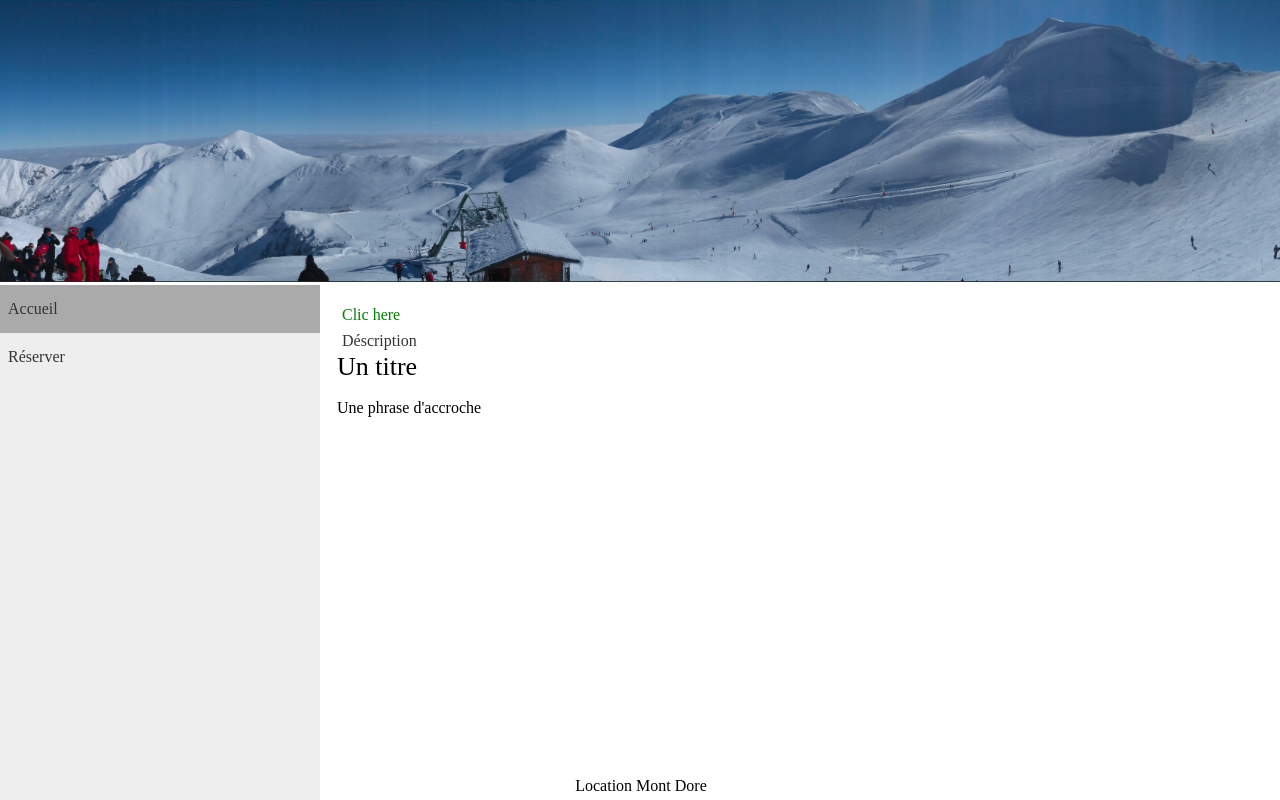
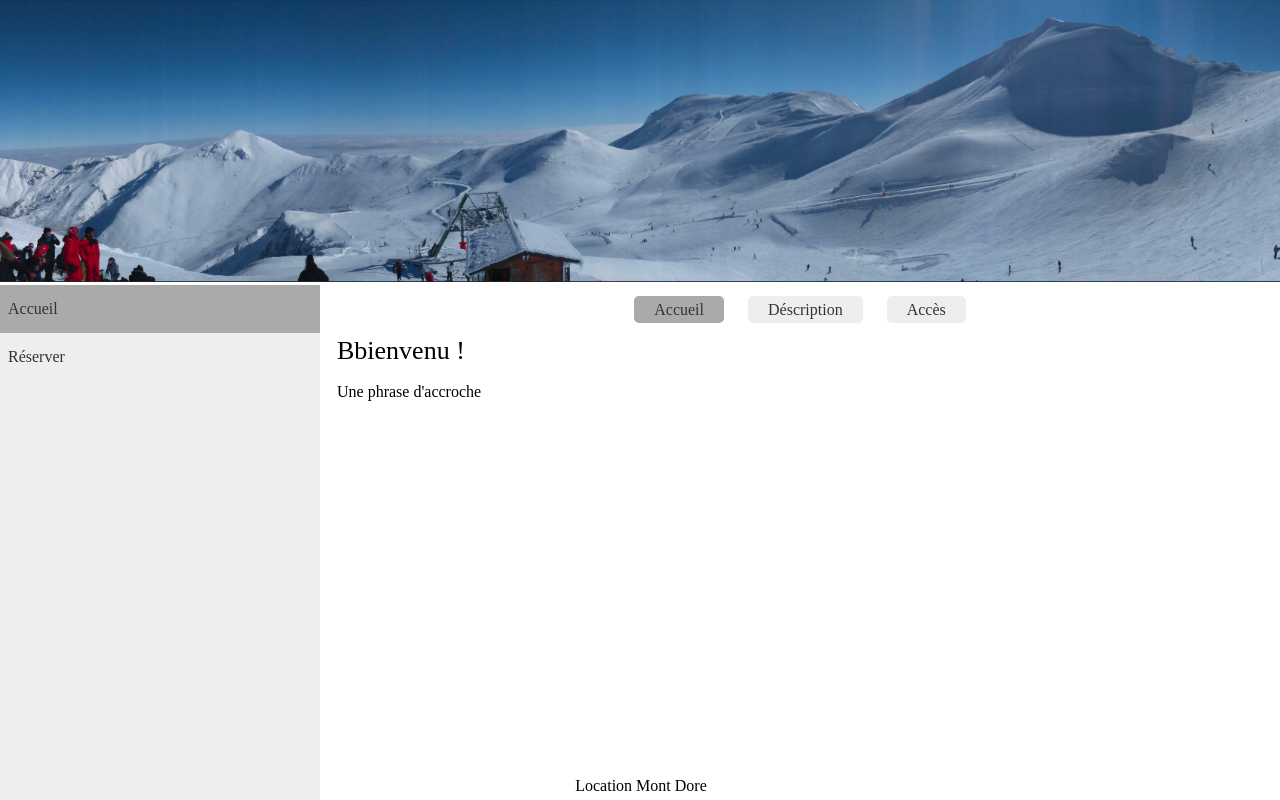
Before and after one commit to fossabot/Rent-MontDore, a Django app: page / in a window 1280 px wide. Run offline with Django 3.2, Linux system fonts and the light colour scheme.

Commit message:
Improve navbar of presentation
+ acces page

```diff
--- a/presentation/static/presentation/css/presentation.css
+++ b/presentation/static/presentation/css/presentation.css
@@ -1,8 +1,18 @@
+.navbar {
+  text-align: center;
+}
+
+.navbar li {
+  display: inline-block;
+}
+
 .navbar a {
-  display: inline-block;
   text-decoration: none;
-  padding: 5px;
+  background-color: #eee;
+  border-radius: 5px;
+  padding: 5px 20px;
   color: #333;
+  margin: 0px 10px;
 }
 
 .navbar a:hover {
@@ -11,5 +21,5 @@
 }
 
 .active a {
-  color: green;
+  background-color: #aaa;
 }
--- a/presentation/templates/presentation/home.html
+++ b/presentation/templates/presentation/home.html
@@ -3,6 +3,6 @@
 {% block title %}Accueil{% endblock %}
 
 {% block content %}
-  <h1>Un titre</h1>
+  <h1>Bbienvenu !</h1>
   <p>Une phrase d'accroche</p>
 {% endblock %}
--- a/presentation/templates/presentation/presentation_base.html
+++ b/presentation/templates/presentation/presentation_base.html
@@ -11,11 +11,14 @@
   <div class="navbar">
     <ul>
       <li {% if request.resolver_match.url_name == "home" %}class="active"{% endif %}>
-        <a href="{% url "home" %}">Clic here</a>
+        <a href="{% url "home" %}">Accueil</a>
       </li>
       <li {% if request.resolver_match.url_name == "description" %}class="active"{% endif %}>
         <a href="{% url "description" %}">Déscription</a>
       </li>
+      <li {% if request.resolver_match.url_name == "entrance" %}class="active"{% endif %}>
+        <a href="{% url "entrance" %}">Accès</a>
+      </li>
     </ul>
   </div>
 {% endblock %}
--- a/presentation/urls.py
+++ b/presentation/urls.py
@@ -1,8 +1,10 @@
 from django.conf.urls import url
+from django.views.generic import TemplateView
 
 from presentation import views
 
 urlpatterns = [
-    url(r'^$', views.home, name='home'),
-    url(r'^description$', views.description, name='description'),
+    url(r'^$', TemplateView.as_view(template_name='presentation/home.html'), name='home'),
+    url(r'^description$', TemplateView.as_view(template_name='presentation/description.html'), name='description'),
+    url(r'^acces$', TemplateView.as_view(template_name='presentation/entrance.html'), name='entrance'),
 ]
--- a/presentation/views.py
+++ b/presentation/views.py
@@ -1,9 +1,3 @@
 from django.shortcuts import render
 
 # Create your views here.
-
-def home(request):
-    return render(request, 'presentation/home.html', locals())
-
-def description(request):
-    return render(request, 'presentation/description.html', locals())
--- a/static/css/main.css
+++ b/static/css/main.css
@@ -67,7 +67,7 @@ header img {
 
 h1 {
   font-size: 26px;
-  margin-bottom: 20px;
+  margin: 20px 0px;
 }
 
 footer {
```
Also changed, not shown: presentation/templates/presentation/entrance.html (added, +8 -0 lines).
